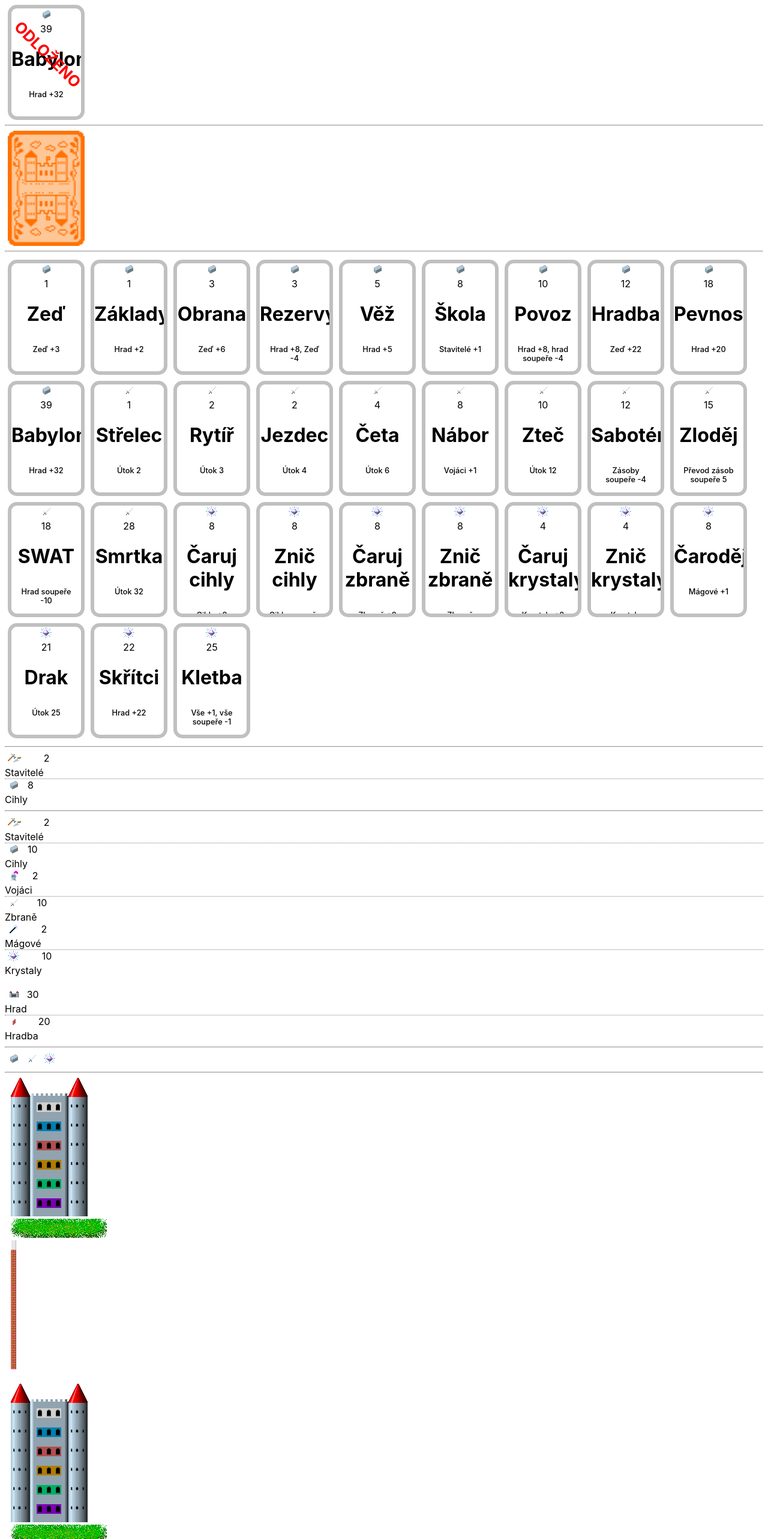
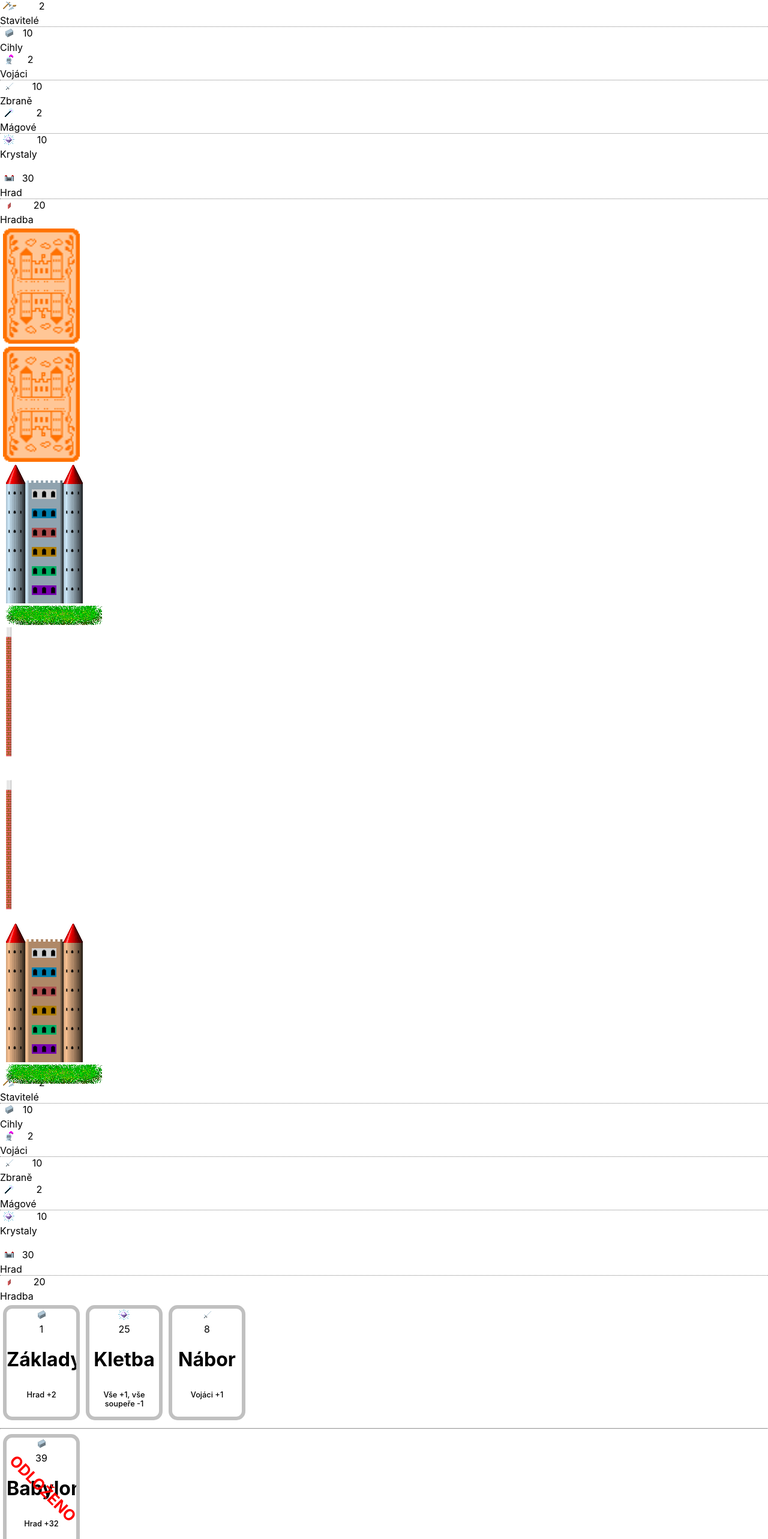
Before and after one commit to mhujer/ants, a React (Vite) app: page / in a window 1280 px wide. Shown: the top 2566 px of the page at 60% size. Built offline with nearby package versions, Linux system fonts and the light colour scheme.

Commit message:
[ci skip] Game layout

```diff
--- a/src/Demo.tsx
+++ b/src/Demo.tsx
@@ -10,6 +10,7 @@ import { CardDefinitions, cardDefinitions } from './game/Card/CardDefinitions';
 import { CardComponent } from './game/Card/CardComponent';
 import { CardBack } from './game/Card/CardBack';
 import { CardDiscarded } from './game/Card/CardDiscarded';
+import { Game } from './game/Game';
 
 export const Demo: React.FC = () => {
     const cardsIds = Object.keys(cardDefinitions) as [keyof CardDefinitions];
@@ -23,6 +24,10 @@ export const Demo: React.FC = () => {
 
     return (
         <>
+            <Game />
+
+            <hr />
+
             <CardDiscarded cardId={'babylon'} />
 
             <hr />
--- a/src/game/Card/CardDiscarded.module.scss
+++ b/src/game/Card/CardDiscarded.module.scss
@@ -1,3 +1,7 @@
+.wrapper {
+    position: relative;
+}
+
 .card-discarded {
     filter: grayscale(100%);
     opacity: 0.8;
--- a/src/game/Card/CardDiscarded.tsx
+++ b/src/game/Card/CardDiscarded.tsx
@@ -5,7 +5,7 @@ import { CardComponent } from './CardComponent';
 
 export const CardDiscarded: React.FC<{ cardId: CardId }> = ({ cardId }) => {
     return (
-        <div>
+        <div className={styles.wrapper}>
             <div className={styles.label}>Odloženo</div>
             <div className={styles.cardDiscarded}>
                 <CardComponent cardId={cardId} />
--- a/src/game/Castle/Castle.module.scss
+++ b/src/game/Castle/Castle.module.scss
@@ -12,10 +12,10 @@
 
 .castle-image {
     position: relative; // allows image to be shifted up/down by the inline CSS "bottom"
+    z-index: 1; // castle is in front of the grass
 }
 
 .grass-image {
     position: absolute;
     bottom: 0px; // so the castle starts in the middle of the grass
-    z-index: -1; // castle is in front of the grass
 }
--- /dev/null
+++ b/src/game/Game.module.scss
@@ -0,0 +1,43 @@
+.whole-game-wrapper {
+    display: flex;
+    flex-direction: column;
+    background: url('../assets/images/background.jpg') no-repeat;
+    background-size: cover;
+    padding: 20px;
+    width: 100%;
+    max-width: 1100px;
+}
+
+.dashboard-wrapper {
+    display: flex;
+    flex-direction: row;
+    justify-content: space-between;
+}
+
+.deck-castles-wrapper {
+    flex: 1;
+    display: flex;
+    flex-direction: column;
+    align-items: center;
+}
+
+.decks-wrapper {
+    display: flex;
+    flex-direction: row;
+}
+
+.castles-wrapper {
+    display: flex;
+    flex-direction: row;
+    justify-content: space-between;
+    width: 90%;
+}
+
+.castle-black {
+}
+
+.castle-red {
+}
+
+.cards-wrapper {
+}
--- /dev/null
+++ b/src/game/Game.tsx
@@ -0,0 +1,46 @@
+import React from 'react';
+import styles from './Game.module.scss';
+import { PlayerDashboard } from './Player/PlayerDashboard';
+import { CastleWithWall } from './Castle/CastleWithWall';
+import { CardComponent } from './Card/CardComponent';
+import { CardBack } from './Card/CardBack';
+
+export const Game: React.FC = () => {
+    return (
+        <div className={styles.wholeGameWrapper}>
+            <div className={styles.dashboardWrapper}>
+                <div>
+                    <PlayerDashboard builders={2} bricks={10} soldiers={2} weapons={10} mages={2} crystals={10} />
+                </div>
+                <div className={styles.deckCastlesWrapper}>
+                    <div className={styles.decksWrapper}>
+                        <CardBack />
+                        <CardBack />
+                    </div>
+                    <div className={styles.castlesWrapper}>
+                        <div className={styles.castleBlack}>
+                            <CastleWithWall player={'black'} castleHeight={30} wallHeight={20} />
+                        </div>
+                        <div className={styles.castleRed}>
+                            <CastleWithWall player={'red'} castleHeight={30} wallHeight={20} />
+                        </div>
+                    </div>
+                </div>
+                <div>
+                    <PlayerDashboard builders={2} bricks={10} soldiers={2} weapons={10} mages={2} crystals={10} />
+                </div>
+            </div>
+            <div className={styles.cardsWrapper}>
+                <div key={'foundations'} style={{ display: 'inline-block' }}>
+                    <CardComponent key={'foundations'} cardId={'foundations'} />
+                </div>
+                <div key={'curse'} style={{ display: 'inline-block' }}>
+                    <CardComponent key={'curse'} cardId={'curse'} />
+                </div>
+                <div key={'recruit'} style={{ display: 'inline-block' }}>
+                    <CardComponent key={'recruit'} cardId={'recruit'} />
+                </div>
+            </div>
+        </div>
+    );
+};
--- a/src/global.scss
+++ b/src/global.scss
@@ -3,3 +3,7 @@
     font-family: -apple-system, BlinkMacSystemFont, avenir next, avenir, segoe ui, helvetica neue, helvetica, Cantarell,
         Ubuntu, roboto, noto, arial, sans-serif;
 }
+
+body {
+    margin: 0;
+}
```
Also changed, not shown: src/assets/images/background.jpg (added).
